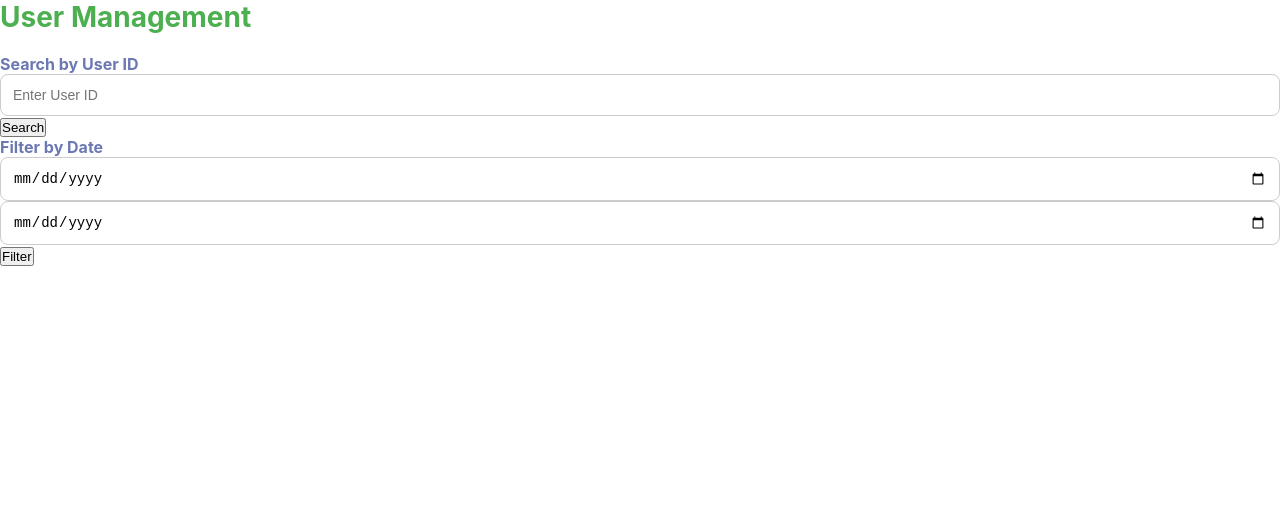
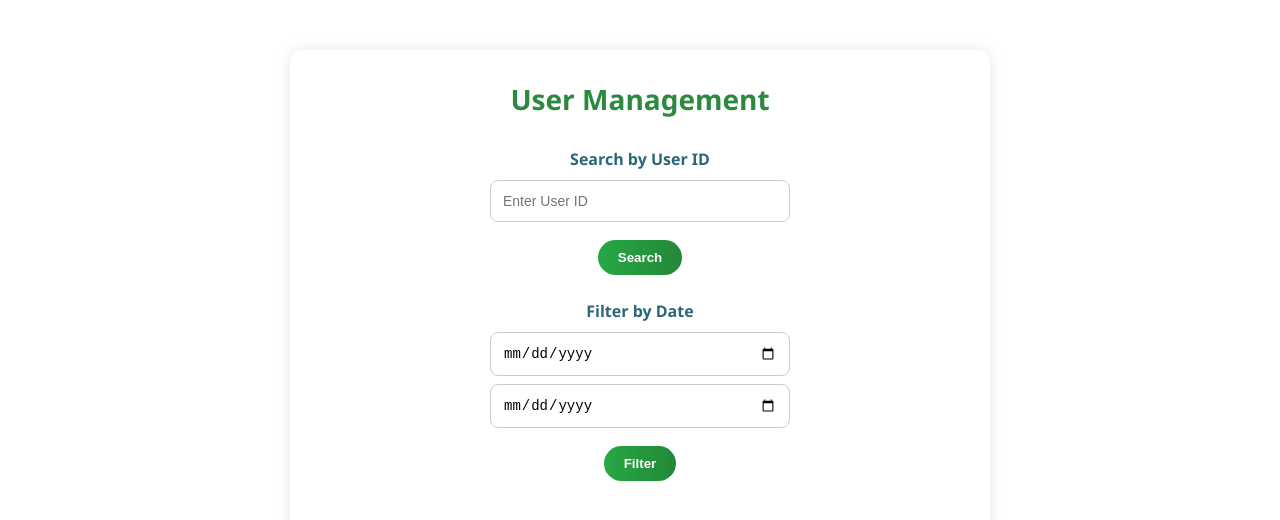
Before and after one commit to Agathiyarp/agathiyar-web, a React (Create React App) app: page /users in a window 1280 px wide. Shown: the top 520 px of the page. Built offline with nearby package versions, Linux system fonts and the light colour scheme.

Commit message:
user management alignment changes

```diff
--- a/src/components/admin/users/users.css
+++ b/src/components/admin/users/users.css
@@ -1,3 +1,93 @@
-.users-container {
-    margin-top: 150px;
+.user-mgmt-container {
+  max-width: 700px;
+  margin: 50px auto;
+  background-color: #ffffff;
+  border-radius: 12px;
+  padding: 30px;
+  box-shadow: 0 0 15px rgba(0, 0, 0, 0.1);
+  font-family: 'Segoe UI', sans-serif;
 }
+
+.user-mgmt-container h2 {
+  text-align: center;
+  color: #2b8a3e;
+  margin-bottom: 30px;
+}
+
+.section {
+  margin-bottom: 25px;
+  text-align: center;
+}
+
+.section h4 {
+  margin-bottom: 10px;
+  color: #2b6777;
+}
+
+.input-user {
+  padding: 12px;
+  width: 80%;
+  max-width: 300px;
+  border-radius: 8px;
+  border: 1px solid #ccc;
+  margin: 8px 0;
+  font-size: 14px;
+  display: block;
+  margin-left: auto;
+  margin-right: auto;
+}
+
+.btn-user {
+  margin-top: 10px;
+  padding: 10px 20px;
+  background: linear-gradient(to right, #28a745, #218838);
+  color: white;
+  font-weight: 600;
+  border: none;
+  border-radius: 25px;
+  cursor: pointer;
+  transition: 0.3s;
+  align-items: center;
+  justify-content: center;
+}
+
+.btn-user:hover {
+  background: linear-gradient(to right, #218838, #1e7e34);
+}
+
+.user-details,
+.user-list {
+  margin-top: 30px;
+}
+
+pre {
+  background-color: #f4f4f4;
+  padding: 15px;
+  border-radius: 8px;
+  overflow-x: auto;
+}
+
+table {
+  width: 100%;
+  border-collapse: collapse;
+  margin-top: 20px;
+}
+
+table th,
+table td {
+  border: 1px solid #ddd;
+  padding: 10px;
+  text-align: left;
+}
+
+table th {
+  background-color: #28a745;
+  color: white;
+}
+
+.export-buttons {
+  margin-top: 20px;
+  display: flex;
+  justify-content: center;
+  gap: 15px;
+}
--- a/src/components/admin/users/users.js
+++ b/src/components/admin/users/users.js
@@ -72,27 +72,30 @@ const UserManagement = () => {
       <div className="section">
         <h4>Search by User ID</h4>
         <input
+          className='input-user'
           type="text"
           placeholder="Enter User ID"
           value={userId}
           onChange={(e) => setUserId(e.target.value)}
         />
-        <button onClick={handleSearchByUserId}>Search</button>
+        <button className="btn-user" onClick={handleSearchByUserId}>Search</button>
       </div>
 
       <div className="section">
         <h4>Filter by Date</h4>
         <input
+          className='input-user'
           type="date"
           value={dateFilter.start}
           onChange={(e) => setDateFilter({ ...dateFilter, start: e.target.value })}
         />
         <input
+          className='input-user'
           type="date"
           value={dateFilter.end}
           onChange={(e) => setDateFilter({ ...dateFilter, end: e.target.value })}
         />
-        <button onClick={handleFilterByDate}>Filter</button>
+        <button className="btn-user" onClick={handleFilterByDate}>Filter</button>
       </div>
 
       {userDetails && (
@@ -124,8 +127,8 @@ const UserManagement = () => {
             </tbody>
           </table>
           <div className="export-buttons">
-            <button onClick={exportToPDF}>Export PDF</button>
-            <button onClick={exportToExcel}>Export Excel</button>
+            <button className="btn-user" onClick={exportToPDF}>Export PDF</button>
+            <button className="btn-user" onClick={exportToExcel}>Export Excel</button>
           </div>
         </div>
       )}
```
